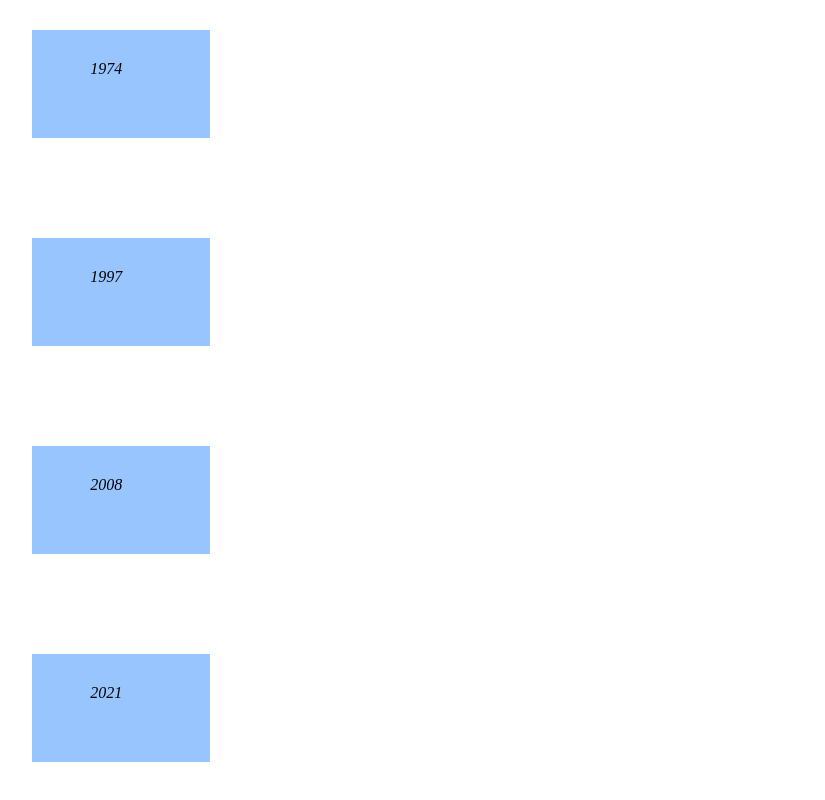
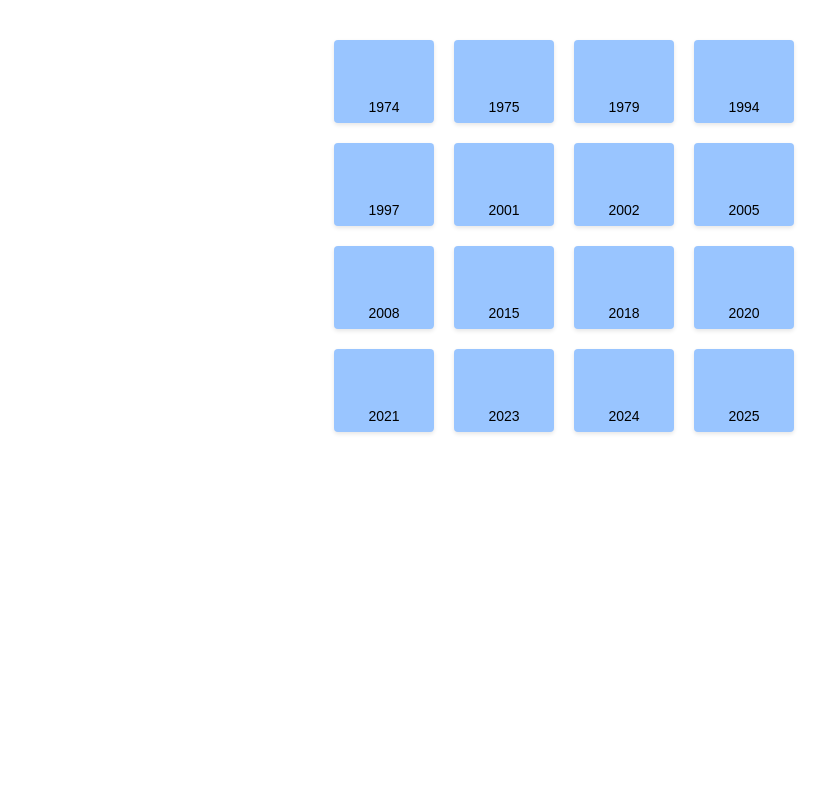
Before and after one commit to HK4648/harmonic-collection, a plain HTML site: page entry-2/index.html in a window 1280 px wide. Shown: the whole page, without its empty margins (76-901 px from the left). Drawn offline with Linux system fonts and the light colour scheme; a web font is replaced by a local one.

Commit message:
updated_1

```diff
--- a/entry-1/style.css
+++ b/entry-1/style.css
@@ -4,12 +4,15 @@
 h1 {
     font-family: "Jacquarda Bastarda 9", system-ui;
     color: black;
-    background-color: #388EFF;
+    background-color: #99C5FF;
     width: 10%;
     margin: auto;
     margin-top: 300px;
     margin-left: 650px;
     padding: 15px 200px 200px 15px;
+    display: flex;
+    align-items: center;
+    justify-content: center;
 }
 
 .sound-icon {
--- a/entry-2/index.html
+++ b/entry-2/index.html
@@ -6,22 +6,29 @@
   <title>Page Title - Entry 2</title>
   <link rel="preconnect" href="https://fonts.googleapis.com">
   <link rel="preconnect" href="https://fonts.gstatic.com" crossorigin>
-  <link href="https://fonts.googleapis.com/css2?family=Roboto:ital,wght@0,100;0,300;0,400;0,500;0,700;0,900;1,100;1,300;1,400;1,500;1,700;1,900&display=swap" rel="stylesheet">
+  <link href="https://fonts.googleapis.com/css2?family=Roboto&display=swap" rel="stylesheet">
   <link rel="stylesheet" href="style.css">
 </head>
 <body>
-  <section>
-  1974
-  </section>
-  <div>
-  1997
+
+  <div class="folders">
+    <div class="album">1974</div>
+    <div class="album">1975</div>
+    <div class="album">1979</div>
+    <div class="album">1994</div>
+    <div class="album">1997</div>
+    <div class="album">2001</div>
+    <div class="album">2002</div>
+    <div class="album">2005</div>
+    <div class="album">2008</div>
+    <div class="album">2015</div>
+    <div class="album">2018</div>
+    <div class="album">2020</div>
+    <div class="album">2021</div>
+    <div class="album">2023</div>
+    <div class="album">2024</div>
+    <div class="album">2025</div>
   </div>
-  <div>
-  2008
-  </div>
-  <div>
-  2021
-  </div>
+
 </body>
-
 </html>
--- a/entry-2/style.css
+++ b/entry-2/style.css
@@ -1,46 +1,34 @@
-@import url('https://fonts.googleapis.com/css2?family=Bitcount+Prop+Single+Ink:wght@100..900&family=Jacquarda+Bastarda+9&family=Titan+One&display=swap');
-@import url('https://fonts.googleapis.com/css2?family=Bitcount+Prop+Single+Ink:wght@100..900&family=Titan+One&display=swap');
+@import url('https://fonts.googleapis.com/css2?family=Bitcount+Prop+Single+Ink:wght@100..900&display=swap');
 
-section {
+body {
+  font-family: 'Bitcount Prop Single Ink', sans-serif;
+  margin: 0;
+  padding: 40px;
+  display: flex;
+  justify-content: center;
+}
+
+.folders {
+  display: flex;
+  flex-wrap: wrap;
+  flex-direction: row;
+  width: 480px;
+  gap: 20px;
+  justify-content: center;
+}
+
+.album {
+  width: 100px;
+  height: 75px;
+  background-color: #99C5FF;
+  font-size: 14px;
   color: black;
-  background-color: #99C5FF;
-  font-family: "bitcount prop ginle ink";
-  font-style: italic;
-  width: 7%;
-  margin-top: 30px;
-  margin-bottom: 30px;
-  margin-right: 30px;
-  margin-left: 100px;
-  padding: 30px 60px 60px 30px;
-  text-align: center;
+
+  display: flex;
+  align-items: flex-end;
+  justify-content: center;
+  padding-bottom: 8px;
+
+  border-radius: 4px;
+  box-shadow: 0 2px 4px rgba(0,0,0,0.1);
 }
-div {
-  color: black;
-  background-color: #99C5FF;
-  font-family: "bitcount prop ginle ink";
-  font-style: italic;
-  width: 7%;
-  margin: 100px;
-  padding: 30px 60px 60px 30px;
-  text-align: center;
-}
-.Interesting-Content {
-  color: black;
-  background-color: #99C5FF;
-  font-family: "bitcount prop ginle ink";
-  font-style: italic;
-  width: 7%;
-  margin: 30px;
-  padding: 30px 60px 60px 30px;
-  text-align: center;
-}
-.content-section {
-  color: black;
-  background-color: #99C5FF;
-  font-family: "bitcount prop ginle ink";
-  font-style: italic;
-  width: 7%;
-  margin: 30px;
-  padding: 30px 60px 60px 30px;
-  text-align: center;
-}
```
Also changed, not shown: entry-1/index.html (+5 -0 lines).
